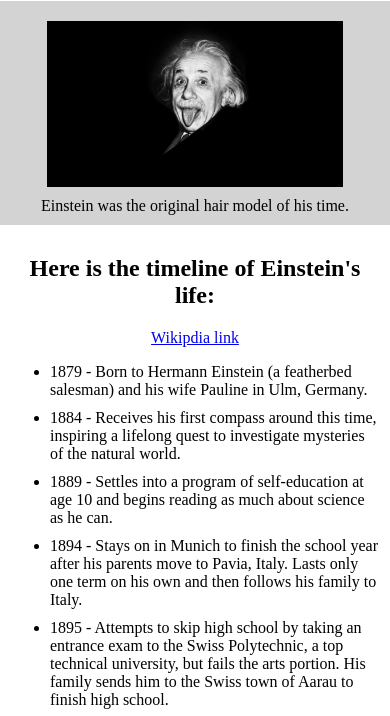
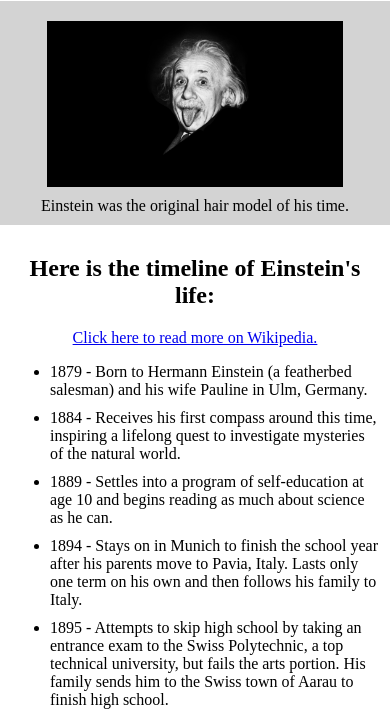
Before and after one commit to allun26/microverse-Collaboration, a plain HTML site: page index.html in a window 390 px wide. Shown: the part 79-795 px from the top of the page. Drawn offline with Linux system fonts and the light colour scheme.

```diff
--- a/index.html
+++ b/index.html
@@ -18,7 +18,7 @@
       </div>
         <div id="tribute-info">
           <h2>Here is the timeline of Einstein's life:</h2>
-          <a href="https://da.wikipedia.org/wiki/Albert_Einstein" target="_blank" id="tribute-link">Wikipdia link</a>
+          <a href="https://da.wikipedia.org/wiki/Albert_Einstein" target="_blank" id="tribute-link">Click here to read more on Wikipedia.</a>
           <ul>
             <li>1879 - Born to Hermann Einstein (a featherbed salesman) and his wife Pauline in Ulm, Germany.</li>
             <li>1884 - Receives his first compass around this time, inspiring a lifelong quest to investigate mysteries of the natural world.</li>
```
